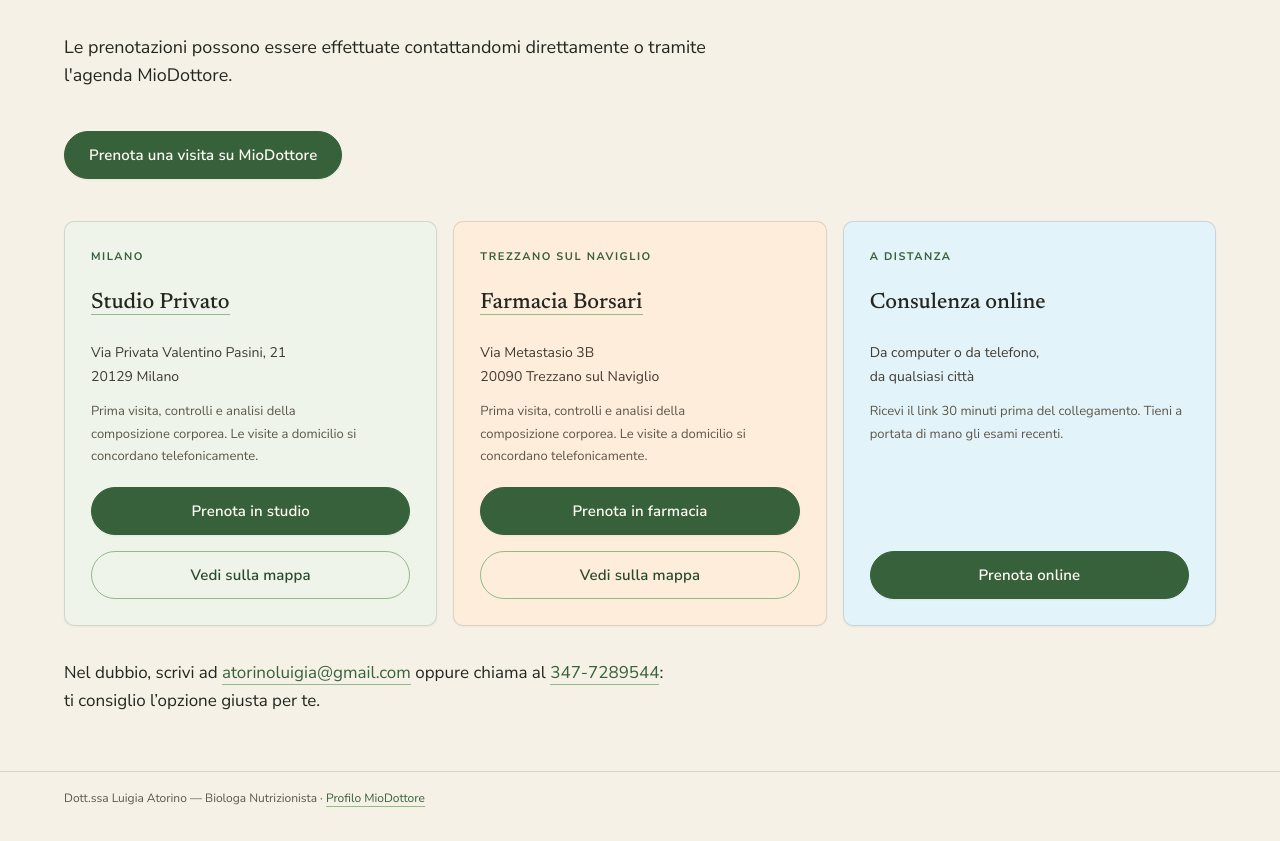
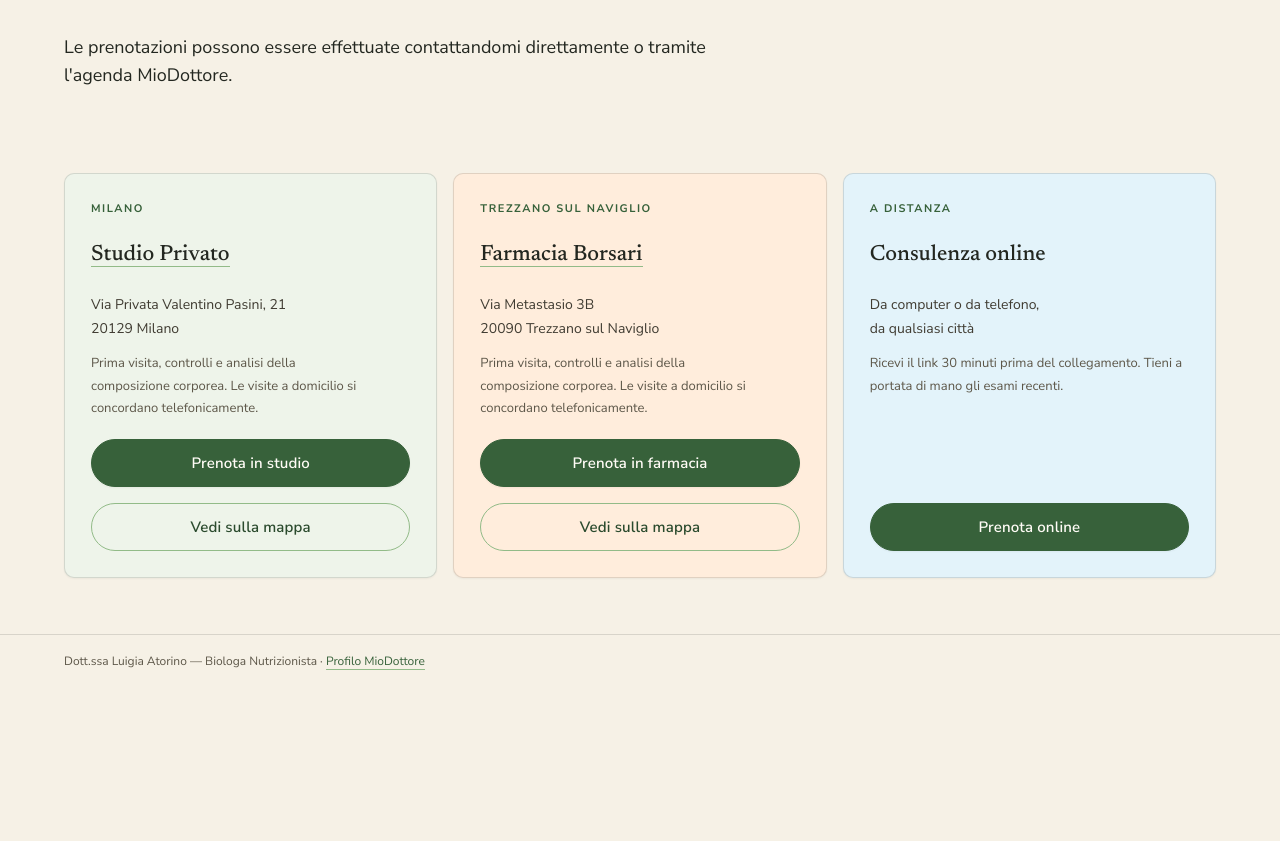
Before and after one commit to robi200200/Luigia-website, a plain HTML site: page prenota.html in a window 1280 px wide. Shown: the part 320-1161 px from the top of the page. After the commit the page ends 1023 px from the top, so only its background shows below. Drawn offline with nearby package versions, Linux system fonts and the light colour scheme.

Commit message:
Add files via upload

```diff
--- a/prenota.html
+++ b/prenota.html
@@ -58,7 +58,7 @@ a:hover { color: var(--color-accent-700); }
 
   <section data-reveal="" id="prenota" style="padding:calc(1.5*var(--leading)) var(--edge) calc(2*var(--leading))">
     <p style="font-size:18px;line-height:var(--leading);max-width:var(--measure);margin:0 0 calc(1.5*var(--leading))">Le prenotazioni possono essere effettuate contattandomi direttamente o tramite l'agenda MioDottore.</p>
-    <div style="display:flex;gap:var(--space-3);flex-wrap:wrap;margin:0 0 calc(1.5*var(--leading))"><a class="btn btn-primary" href="https://www.miodottore.it/luigia-atorino/nutrizionista/trezzano-sul-naviglio" target="_blank" rel="noopener">Prenota una visita su MioDottore</a></div>
+    <div style="display:flex;gap:var(--space-3);flex-wrap:wrap;margin:0 0 calc(1.5*var(--leading))"></div>
     <div data-stagger="" style="display:grid;grid-template-columns:repeat(auto-fit,minmax(270px,1fr));gap:var(--space-4)">
       <div class="card" style="background:var(--color-accent-100);gap:var(--space-3)">
         <p class="card-kicker">Milano</p>
@@ -91,7 +91,6 @@ a:hover { color: var(--color-accent-700); }
         </div>
       </div>
       </div>
-    <p style="font-size:17px;line-height:var(--leading);max-width:var(--measure);margin:calc(1.2*var(--leading)) 0 0">Nel dubbio, scrivi ad <a href="mailto:atorinoluigia@gmail.com">atorinoluigia@gmail.com</a> oppure chiama al <a href="tel:+393477289544">347-7289544</a>: ti consiglio l’opzione giusta per te.</p>
   </section>
 
   <div style="border-top:1px solid var(--color-divider);padding:var(--space-4) var(--edge) var(--space-8);font-size:12px;color:var(--color-neutral-700)">
```
Also changed, not shown: la-visita-nutrizionale.html (+0 -1 lines), nutrizionista-milano-dateo.html (+0 -1 lines), nutrizionista-trezzano-sul-naviglio.html (+0 -1 lines), servizi.html (+0 -1 lines).
